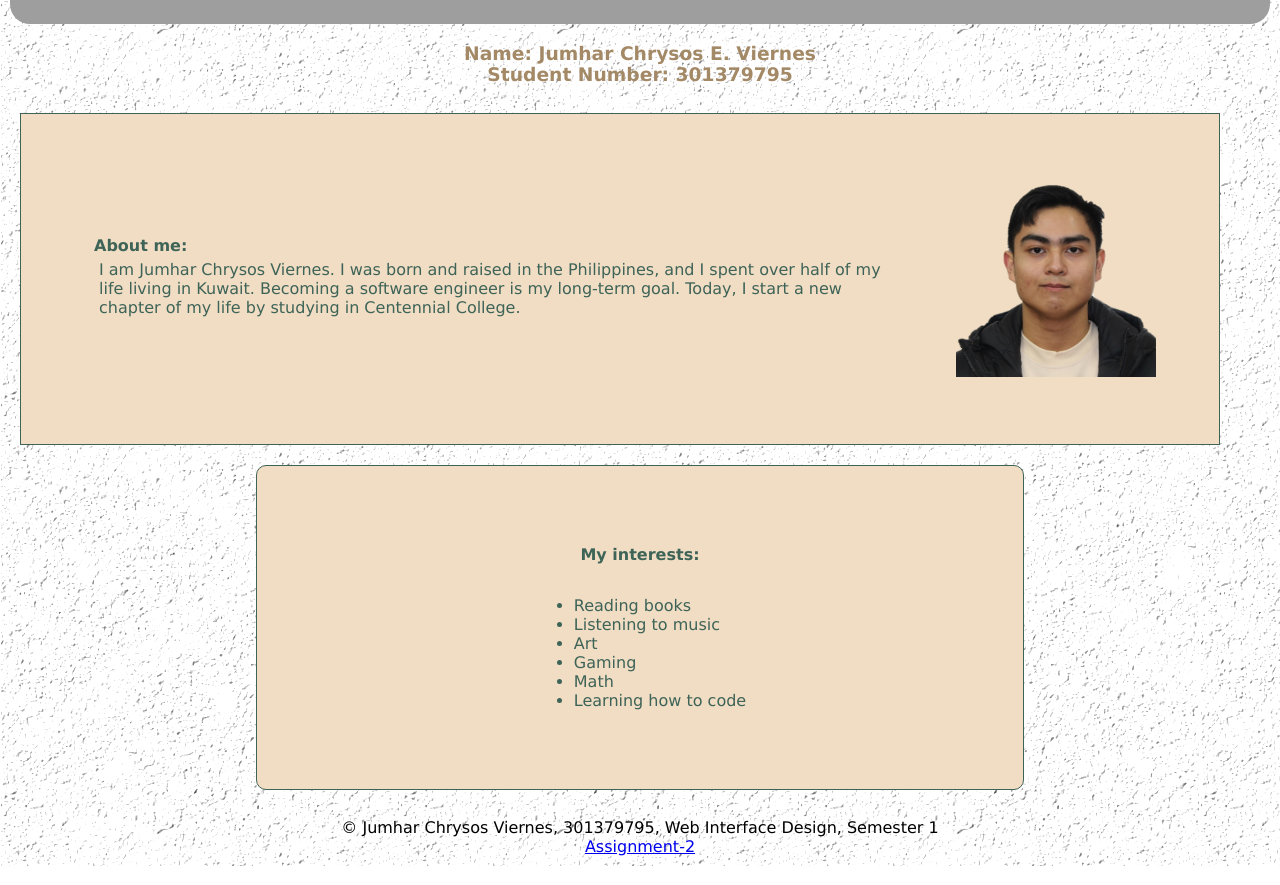
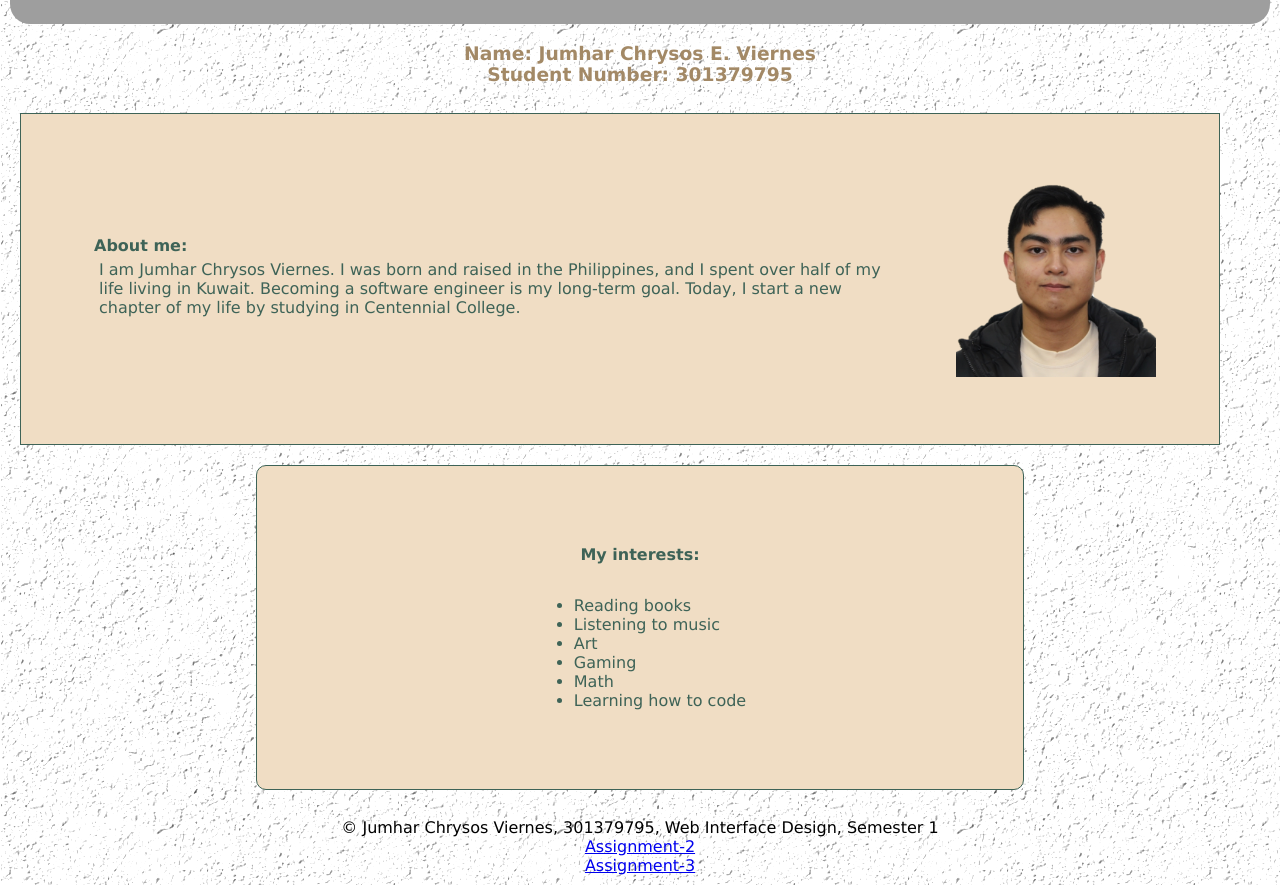
Before and after one commit to viernesviernes/Assignment-3, a plain HTML site: page index1.html in a window 1280 px wide. Shown: the part 231-1116 px from the top of the page. Drawn offline with Linux system fonts and the light colour scheme; grey boxes are pictures that could not be loaded.

Commit message:
second commit

```diff
--- a/index1.html
+++ b/index1.html
@@ -153,6 +153,7 @@
 <span>&copy; Jumhar Chrysos Viernes, 301379795, Web Interface Design, Semester 1</span>
 
 <a href="Index\index.html">Assignment-2</a>
+<a href="Assignment3.html">Assignment-3</a>
 
 
 </body>
```
